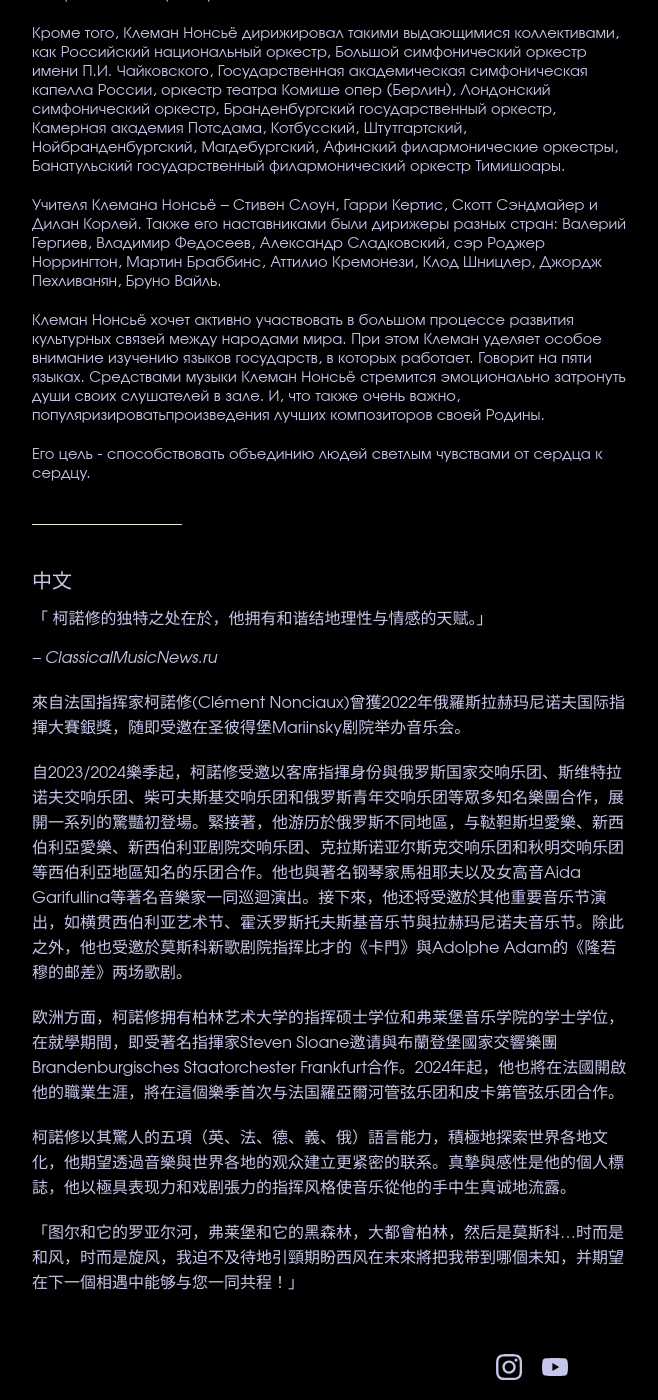
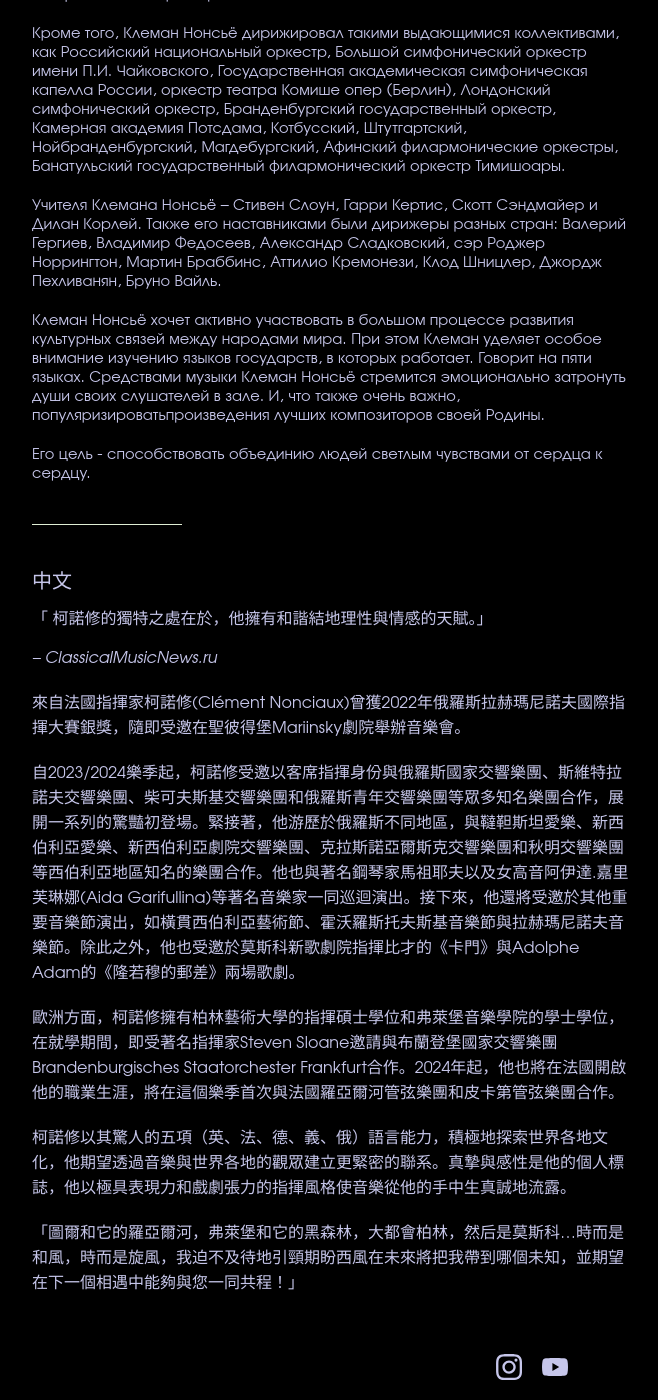
Before and after one commit to martincadoux/clementnonciaux.com, a Jekyll site: the page built from _pages/about.html, in a window 1280 px wide and 1400 px high, scrolled down 4102 px. Shown: the whole window, without its empty margins (108-766 px from the left). Built offline with Jekyll 4.4.1, drawn with Linux system fonts in a browser that asks for light colours.

Commit message:
Update biography.yml

```diff
--- a/_data/biography.yml
+++ b/_data/biography.yml
@@ -99,16 +99,16 @@
 - tag: cn
   language: 中文
   content: |-
-    「 柯諾修的独特之处在於，他拥有和谐结地理性与情感的天赋。」
+    「 柯諾修的獨特之處在於，他擁有和諧結地理性與情感的天賦。」
     >
     > -- <cite>ClassicalMusicNews.ru</cite>
 
-    來自法国指挥家柯諾修(Clément Nonciaux)曾獲2022年俄羅斯拉赫玛尼诺夫国际指揮大賽銀獎，随即受邀在圣彼得堡Mariinsky剧院举办音乐会。
+    來自法國指揮家柯諾修(Clément Nonciaux)曾獲2022年俄羅斯拉赫瑪尼諾夫國際指揮大賽銀獎，隨即受邀在聖彼得堡Mariinsky劇院舉辦音樂會。
 
-    自2023/2024樂季起，柯諾修受邀以客席指揮身份與俄罗斯国家交响乐团、斯维特拉诺夫交响乐团、柴可夫斯基交响乐团和俄罗斯青年交响乐团等眾多知名樂團合作，展開一系列的驚豔初登場。緊接著，他游历於俄罗斯不同地區，与鞑靼斯坦愛樂、新西伯利亞愛樂、新西伯利亚剧院交响乐团、克拉斯诺亚尔斯克交响乐团和秋明交响乐团等西伯利亞地區知名的乐团合作。他也與著名钢琴家馬祖耶夫以及女高音Aida Garifullina等著名音樂家一同巡迴演出。接下來，他还将受邀於其他重要音乐节演出，如横贯西伯利亚艺术节、霍沃罗斯托夫斯基音乐节與拉赫玛尼诺夫音乐节。除此之外，他也受邀於莫斯科新歌剧院指挥比才的《卡門》與Adolphe Adam的《隆若穆的邮差》两场歌剧。
+    自2023/2024樂季起，柯諾修受邀以客席指揮身份與俄羅斯國家交響樂團、斯維特拉諾夫交響樂團、柴可夫斯基交響樂團和俄羅斯青年交響樂團等眾多知名樂團合作，展開一系列的驚豔初登場。緊接著，他游歷於俄羅斯不同地區，與韃靼斯坦愛樂、新西伯利亞愛樂、新西伯利亞劇院交響樂團、克拉斯諾亞爾斯克交響樂團和秋明交響樂團等西伯利亞地區知名的樂團合作。他也與著名鋼琴家馬祖耶夫以及女高音阿伊達.嘉里芙琳娜(Aida Garifullina)等著名音樂家一同巡迴演出。接下來，他還將受邀於其他重要音樂節演出，如橫貫西伯利亞藝術節、霍沃羅斯托夫斯基音樂節與拉赫瑪尼諾夫音樂節。除此之外，他也受邀於莫斯科新歌劇院指揮比才的《卡門》與Adolphe Adam的《隆若穆的郵差》兩場歌劇。
 
-    欧洲方面，柯諾修拥有柏林艺术大学的指挥硕士学位和弗莱堡音乐学院的学士学位，在就學期間，即受著名指揮家Steven Sloane邀请與布蘭登堡國家交響樂團Brandenburgisches Staatorchester Frankfurt合作。2024年起，他也將在法國開啟他的職業生涯，將在這個樂季首次与法国羅亞爾河管弦乐团和皮卡第管弦乐团合作。
+    歐洲方面，柯諾修擁有柏林藝術大學的指揮碩士學位和弗萊堡音樂學院的學士學位，在就學期間，即受著名指揮家Steven Sloane邀請與布蘭登堡國家交響樂團Brandenburgisches Staatorchester Frankfurt合作。2024年起，他也將在法國開啟他的職業生涯，將在這個樂季首次與法國羅亞爾河管弦樂團和皮卡第管弦樂團合作。
 
-    柯諾修以其驚人的五項（英、法、德、義、俄）語言能力，積極地探索世界各地文化，他期望透過音樂與世界各地的观众建立更紧密的联系。真摯與感性是他的個人標誌，他以極具表现力和戏剧張力的指挥风格使音乐從他的手中生真诚地流露。
+    柯諾修以其驚人的五項（英、法、德、義、俄）語言能力，積極地探索世界各地文化，他期望透過音樂與世界各地的觀眾建立更緊密的聯系。真摯與感性是他的個人標誌，他以極具表現力和戲劇張力的指揮風格使音樂從他的手中生真誠地流露。
 
-    「图尔和它的罗亚尔河，弗莱堡和它的黑森林，大都會柏林，然后是莫斯科…时而是和风，时而是旋风，我迫不及待地引頸期盼西风在未來將把我带到哪個未知，并期望在下一個相遇中能够与您一同共程！」
+    「圖爾和它的羅亞爾河，弗萊堡和它的黑森林，大都會柏林，然后是莫斯科…時而是和風，時而是旋風，我迫不及待地引頸期盼西風在未來將把我帶到哪個未知，並期望在下一個相遇中能夠與您一同共程！」
```
